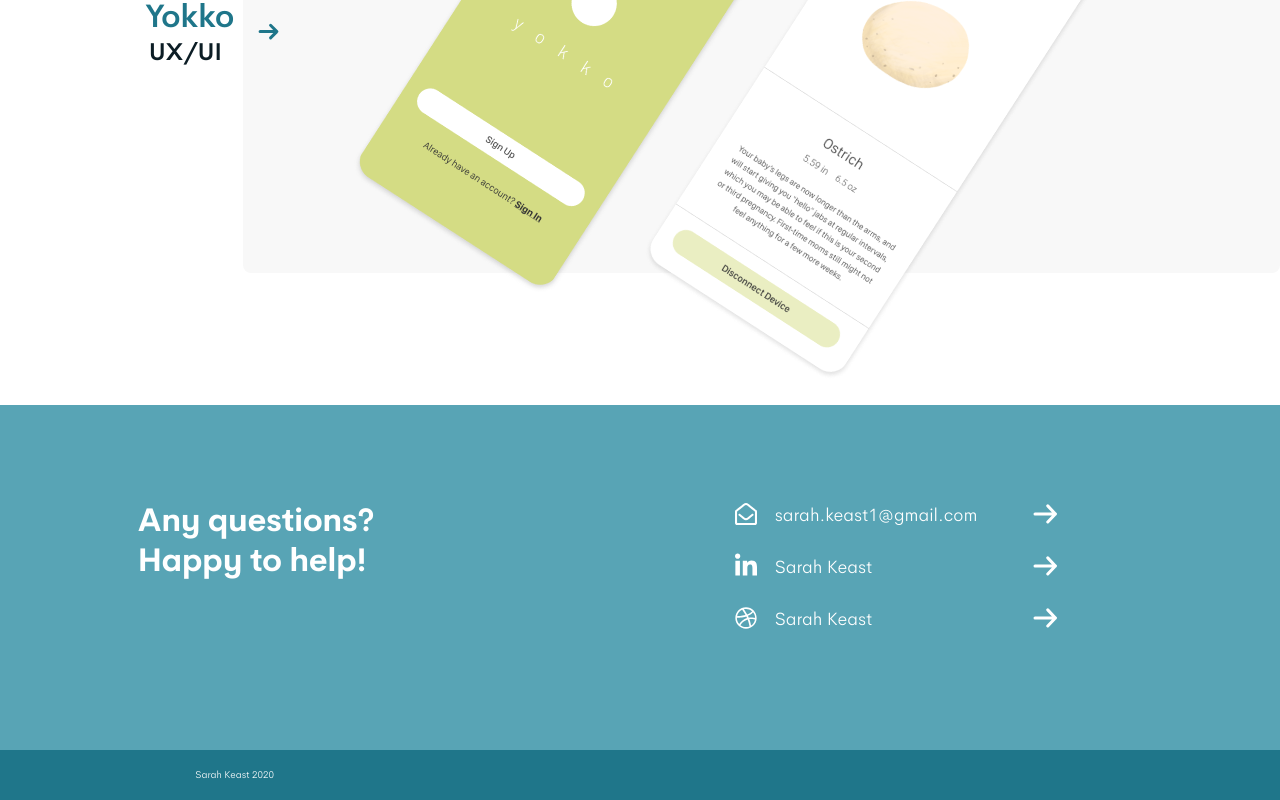
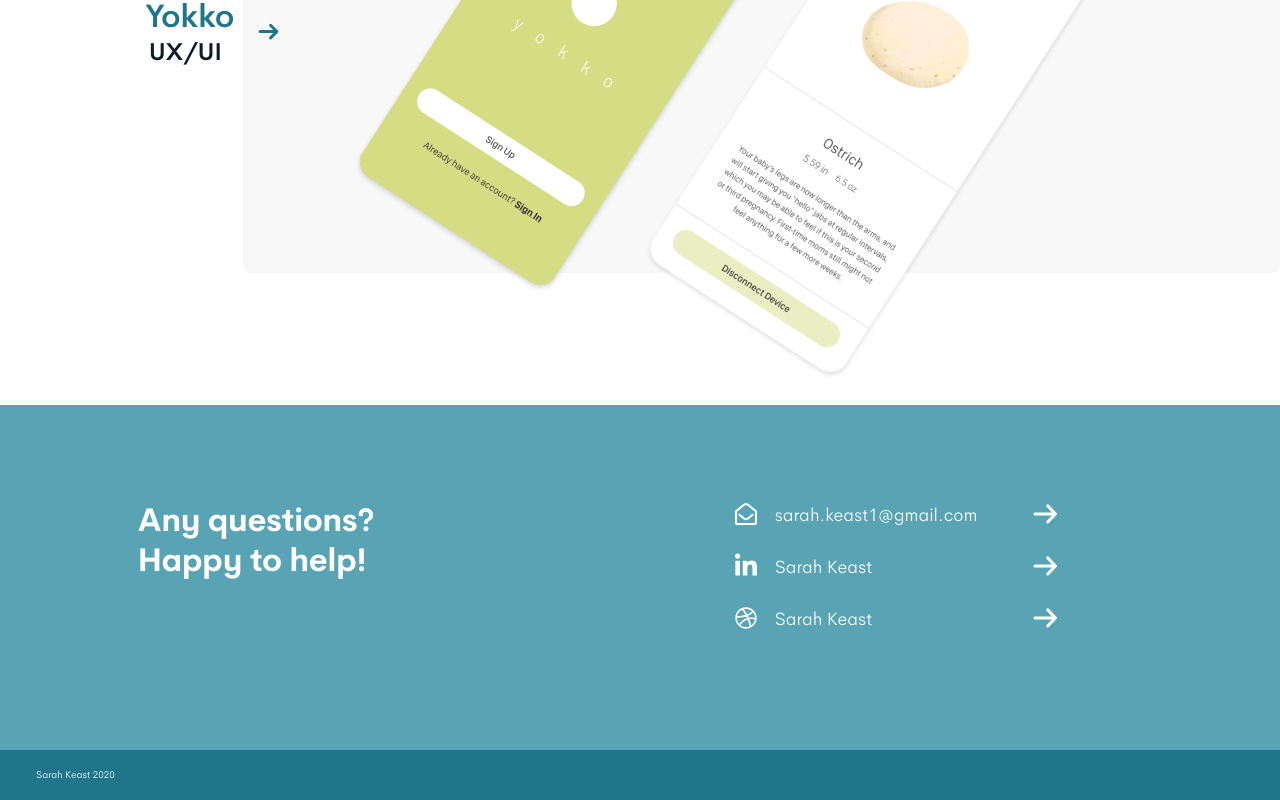
Before and after one commit to JoelChev/sarahhkeast_portfolio, a React (Create React App) app in the folder sarahhkeast_portfolio/: page / in a window 1280 px wide. Shown: the part 1350-2150 px from the top of the page. Built offline with nearby package versions, Linux system fonts and the light colour scheme.

Commit message:
Fixed up the footer spacing

```diff
--- a/sarahhkeast_portfolio/src/components/footer.jsx
+++ b/sarahhkeast_portfolio/src/components/footer.jsx
@@ -13,9 +13,7 @@ const footer = 'footer';
 const Footer = ({ isDark, showIcons }) => (
 
     <div className={classnames(`${footer}`, isDark ? `${footer}--dark` : '')}>
-        <div className={`${footer}__wrapper`}>
-            <span className={classnames(`${footer}__copyright-text`, isDark ? `${footer}__copyright-text--large` : '')}>Sarah Keast 2020</span>
-        </div>
+        <span className={classnames(`${footer}__copyright-text`, isDark ? `${footer}__copyright-text--large` : '')}>Sarah Keast 2020</span>
         {
             showIcons ?
                 <div className={`${footer}__icon-container`}>
--- a/sarahhkeast_portfolio/src/styles/components/footer.scss
+++ b/sarahhkeast_portfolio/src/styles/components/footer.scss
@@ -1,27 +1,19 @@
 .footer {
     display: flex;
     height: 50px;
-    width: 100%;
+    width: calc(100% - 72px);
     background-color: $color-blue-1;
     margin: auto 0;
     align-items: center;
-    justify-content: space-evenly;
-
+    justify-content: space-between;
+    padding: 0 36px;
     &--dark {
      background-color: $color-black;
     }
 
-    &__wrapper {
-        display: flex;
-        align-items: center;
-        justify-content: center;
-        width: 10%;
-        @media (max-width: $breakpoint-tablet) {
-            width: 100%;
-            padding-left: 18px;
-            align-items: flex-start;
-            justify-content: flex-start;
-        }
+    @media (max-width: $breakpoint-tablet) {
+        width: calc(100% - 36px);
+        padding: 0 18px;
     }
 
     &__spacer {
@@ -49,18 +41,16 @@
         align-items: center;
         justify-content: flex-end;
         width: 50%;
-        @media (max-width: $breakpoint-tablet) {
-            padding-right: 18px;
-        }
     }
 
     &__icon-link {
+        display: flex;
         margin: 0;
         padding: 0;
     }
 
     &__icon {
-        margin: 0 16px;
+        margin-left: 32px;
 
         @media (max-width: $breakpoint-tablet) {
             margin: 0 8px;
--- a/sarahhkeast_portfolio/src/styles/components/project-content.scss
+++ b/sarahhkeast_portfolio/src/styles/components/project-content.scss
@@ -70,6 +70,7 @@
     }
 
     &__image {
+        max-width: 50%;
         @media (max-width: $breakpoint-tablet) {
             display: none;
         }
--- a/sarahhkeast_portfolio/src/styles/pages/project-page.scss
+++ b/sarahhkeast_portfolio/src/styles/pages/project-page.scss
@@ -236,7 +236,7 @@
         margin-top: 120px;
         align-items: center;
         width: 50%;
-        z-index: 3;
+        z-index: 2;
         @media (max-width: $breakpoint-tablet) {
             margin-top: 56px;
         }
@@ -269,6 +269,9 @@
     &__banner-image {
         @media (max-width: $breakpoint-tablet) {
             display: none;
+        }
+        @media (min-width: $breakpoint-tablet) {
+            max-width: 200%;
         }
     }
 
```
